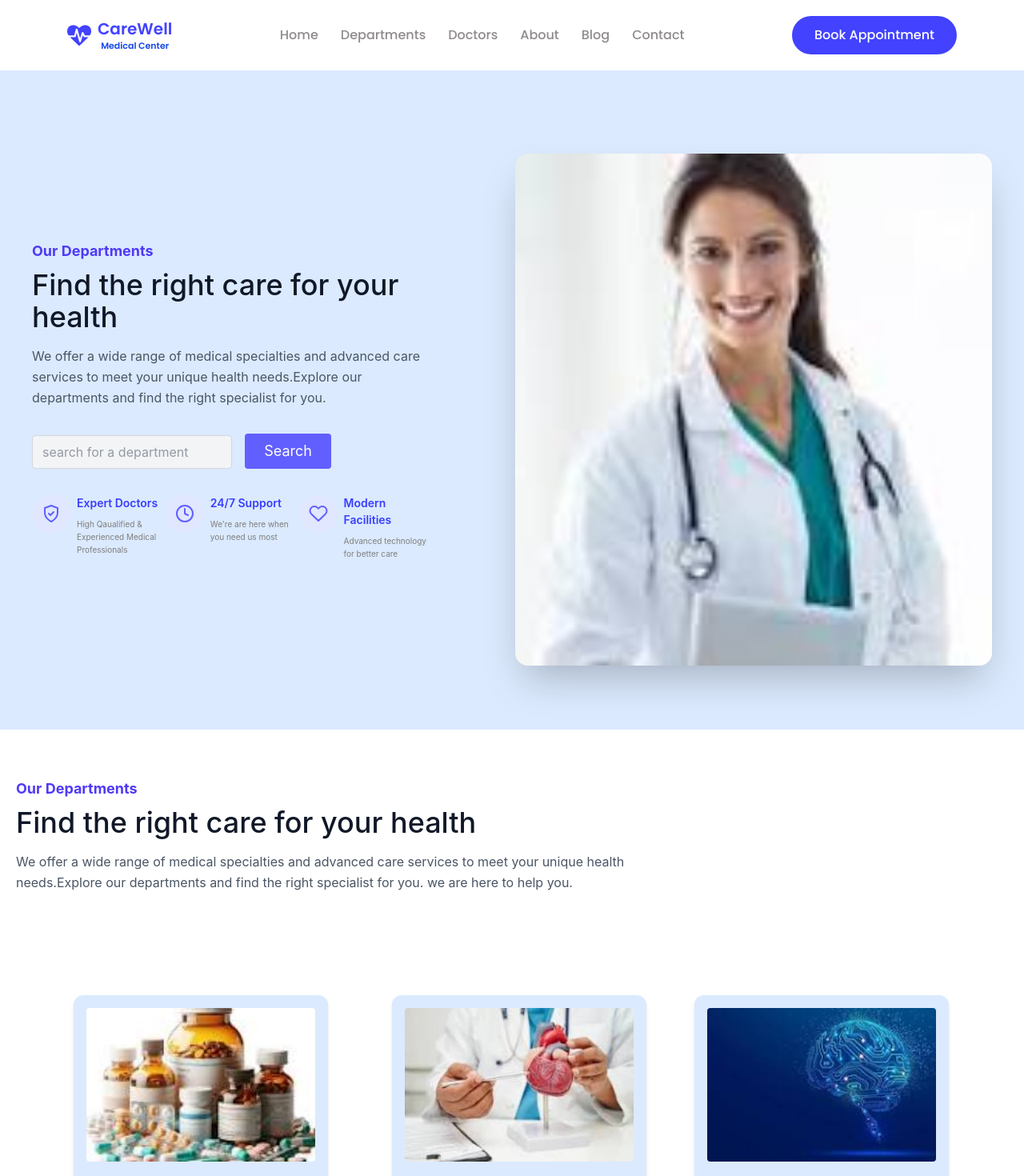
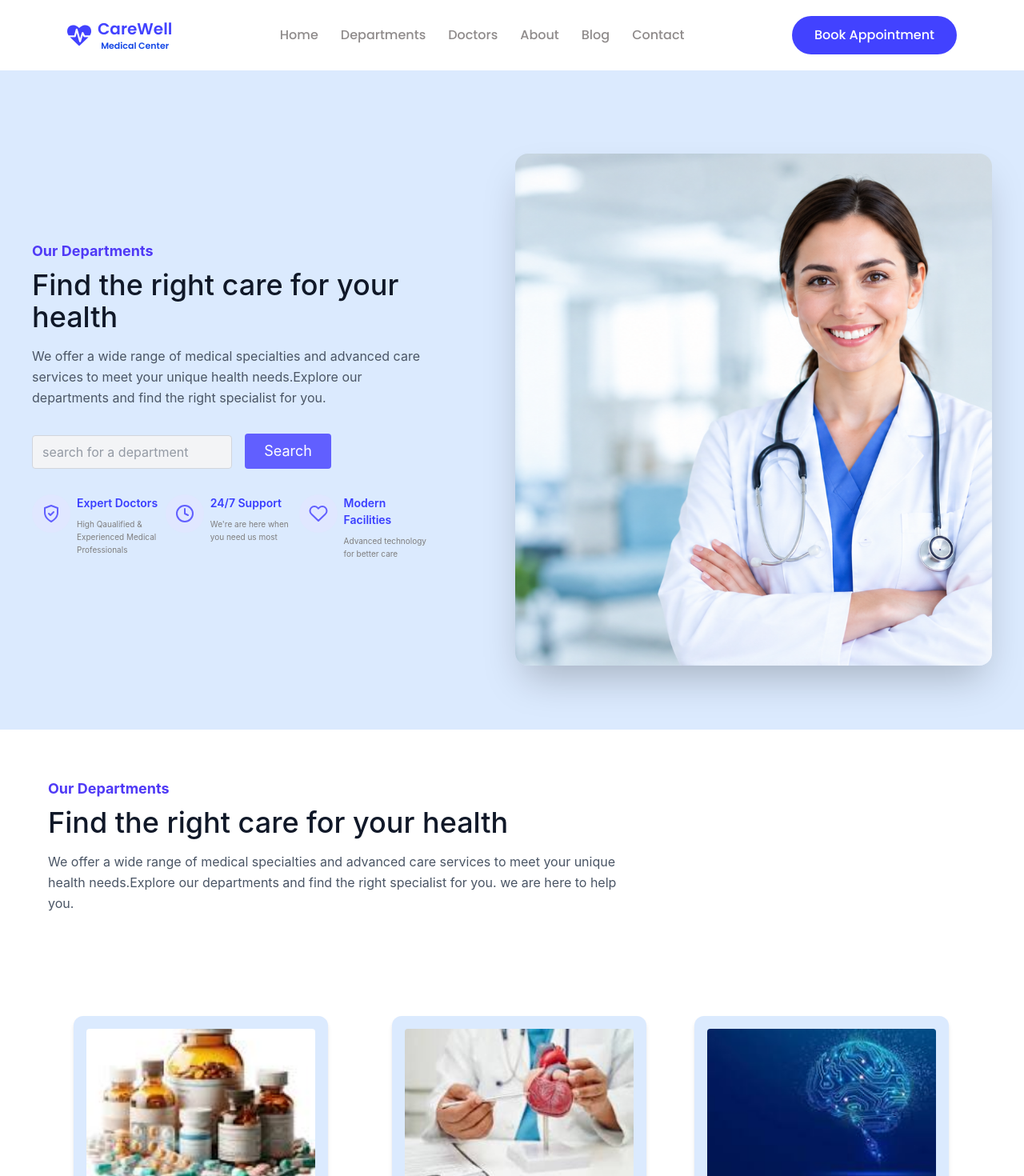
Before and after one commit to maazhashmi996-pixel/Clinic-Website, a React (Vite) app: page /departments in a window 1280 px wide. Shown: the top 1470 px of the page at 80% size. Built offline with nearby package versions, Linux system fonts and the light colour scheme.

Commit message:
update changes

```diff
--- a/blog/Blog.jsx
+++ b/blog/Blog.jsx
@@ -22,7 +22,7 @@ function Blog() {
                             <li className="mb-2">Medical Update</li>
                         </ul>
                     </div>
-                     <div className="lg:w-[50%] md:w-1/2 w-full h-[80vh] bg-[url('/doctor4.jpg')] bg-no-repeat bg-cover bg-center rounded-2xl shadow-2xl mt-6 ml-2">
+                     <div className="lg:w-[50%] md:w-1/2 w-full h-[80vh] bg-[url('/heroImage.png')] bg-no-repeat bg-cover bg-center rounded-2xl shadow-2xl mt-6 ml-2">
                     </div>
                     {/* <img className="object-cover object-center rounded " alt="hero" src="/doc1.png" width="300" /> */}
 
--- a/departments/Departments.jsx
+++ b/departments/Departments.jsx
@@ -78,12 +78,12 @@ function Departments() {
                             </div>
                         </div>
                     </div>
-                    <div className="lg:w-[50%] md:w-1/2 w-full h-[80vh] bg-[url('/doctor-image.jpg')] bg-no-repeat bg-cover bg-center rounded-2xl shadow-2xl mt-6 ml-2">
+                    <div className="lg:w-[50%] md:w-1/2 w-full h-[80vh] bg-[url('/heroImage.png')] bg-no-repeat bg-cover bg-center rounded-2xl shadow-2xl mt-6 ml-2">
                     </div>
       </div>
     </section>
      <section class="text-gray-600 body-font">
-      <div class="container  flex px-5 py-15 mb-8 md:flex-row flex-col items-center">
+      <div class="container  flex px-15 py-15 mb-8 md:flex-row flex-col items-center">
         <div class="lg:flex-grow md:w-1/2 lg:pr-24 md:pr-16 flex flex-col md:items-start md:text-left mb-16 md:mb-0 items-center text-center">
           <h1 class="text-lg font-bold text-indigo-600 mb-2  ">Our Departments</h1>
           <h1 class="title-font sm:text-4xl text-3xl mb-4 font-medium text-gray-900 text-2xl">Find the right care for your health</h1>
@@ -214,7 +214,7 @@ function Departments() {
         </div>
         </div>
     </section>
-     <section class="text-gray-600 body-font">
+     <section class="text-gray-600 body-font mx-20">
                 <div class="container mx-auto flex px-5 py-24 md:flex-row flex-col items-center">
                     <div class="lg:flex-grow md:w-1/2 lg:pr-24 md:pr-16 flex flex-col md:items-start md:text-left mb-16 md:mb-0 items-center text-center">
                         <h5 class="text-lg font-bold text-indigo-600 mb-2">Why Choose Us</h5>
```
